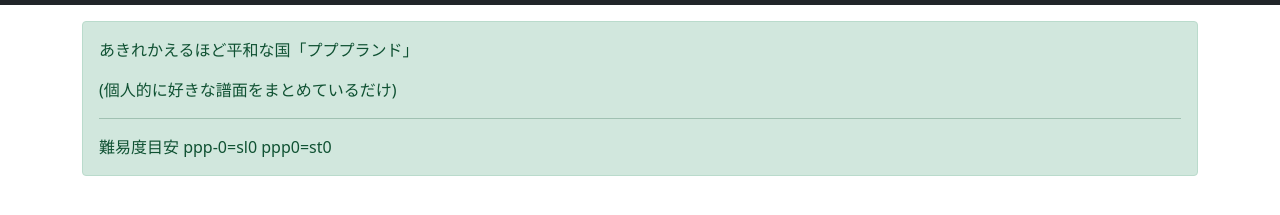
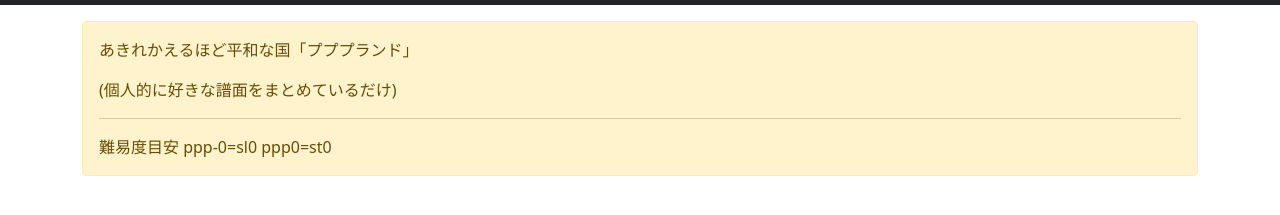
Before and after one commit to pt10o/pppland, a plain HTML site: page index.html in a window 1280 px wide. Shown: the part 45-260 px from the top of the page. Drawn offline with nearby package versions, Linux system fonts and the light colour scheme; no server answers.

Commit message:
Update index.html

```diff
--- a/index.html
+++ b/index.html
@@ -26,7 +26,7 @@
 
     <div class="container">
 
-        <div class="alert alert-success mb-3" role="alert">
+        <div class="alert alert-warning mb-3" role="alert">
             <p>あきれかえるほど平和な国「プププランド」</p>
             <p>(個人的に好きな譜面をまとめているだけ)</p>
             <hr>
```
